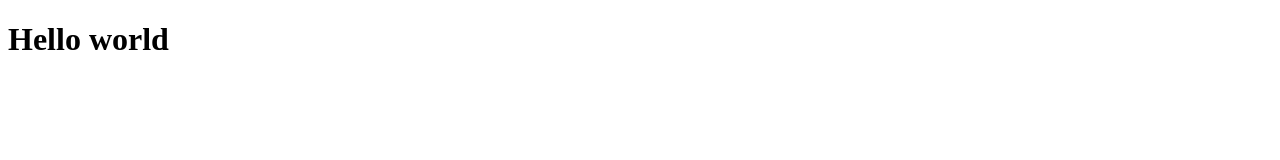
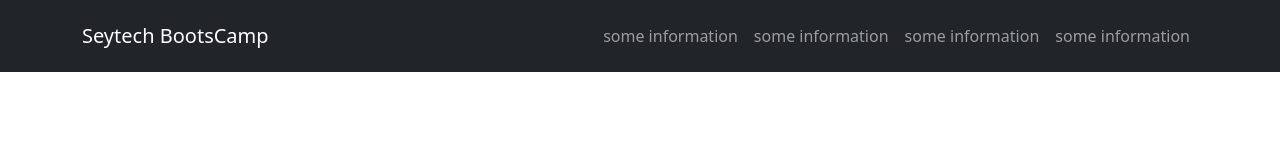
Before and after one commit to IamAkmoor/Reviews, a plain HTML site: page index.html in a window 1280 px wide. Drawn offline with nearby package versions, Linux system fonts and the light colour scheme.

Commit message:
the navbar is ready

```diff
--- a/index.html
+++ b/index.html
@@ -5,9 +5,36 @@
     <meta http-equiv="X-UA-Compatible" content="IE=edge">
     <meta name="viewport" content="width=device-width, initial-scale=1.0">
     <title>Dream Big</title>
-    <link rel="stylesheet" href="/style.css">
+    <link href="https://cdn.jsdelivr.net/npm/bootstrap@5.2.0-beta1/dist/css/bootstrap.min.css" rel="stylesheet" integrity="sha384-0evHe/X+R7YkIZDRvuzKMRqM+OrBnVFBL6DOitfPri4tjfHxaWutUpFmBp4vmVor" crossorigin="anonymous">
+    <link rel="stylesheet" href="https://cdn.jsdelivr.net/npm/bootstrap-icons@1.3.0/font/bootstrap-icons.css">
 </head>
 <body>
-    <h1>Hello world</h1>
+    <!-- start Navbar -->
+    <nav class="navbar navbar-expand-lg bg-dark navbar-dark py-3 fixed-top">
+        <div class="container">
+            <a href="#" class="navbar-brand">Seytech BootsCamp</a>
+            <button class="navbar-toggler" type="button" data-bs-toggle="collapse" data-bs-target="#navmenu">
+                <span class="navbar-toggler-icon"></span>
+            </button>
+            <div class="collapse navbar-collapse" id="navmenu">
+                <ul class="navbar-nav ms-auto">
+                    <li class="nav-item"><a class="nav-link" href="#">some information</a></li>
+                    <li class="nav-item"><a class="nav-link" href="#">some information</a></li>
+                    <li class="nav-item"><a class="nav-link" href="#">some information</a></li>
+                    <li class="nav-item"><a class="nav-link" href="#">some information</a></li>
+                </ul>
+            </div>
+        </div>
+
+    </nav>
+
+
+    <!-- end Navbar -->
+
+
+
+    <script src="https://cdn.jsdelivr.net/npm/bootstrap@5.2.0-beta1/dist/js/bootstrap.bundle.min.js" integrity="sha384-pprn3073KE6tl6bjs2QrFaJGz5/SUsLqktiwsUTF55Jfv3qYSDhgCecCxMW52nD2" crossorigin="anonymous"></script>
+
 </body>
+
 </html>
```
